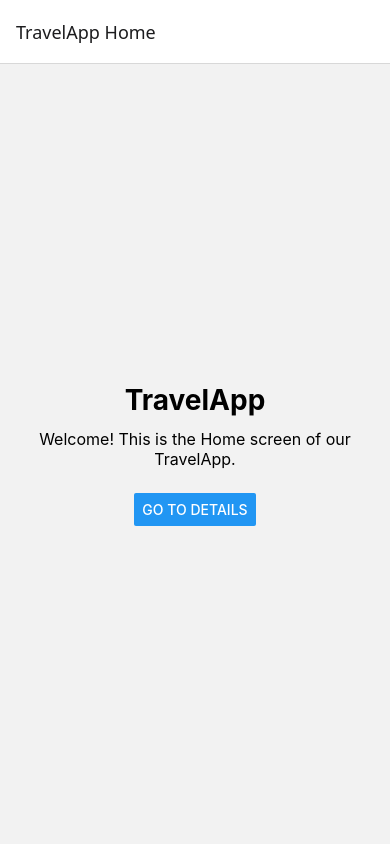
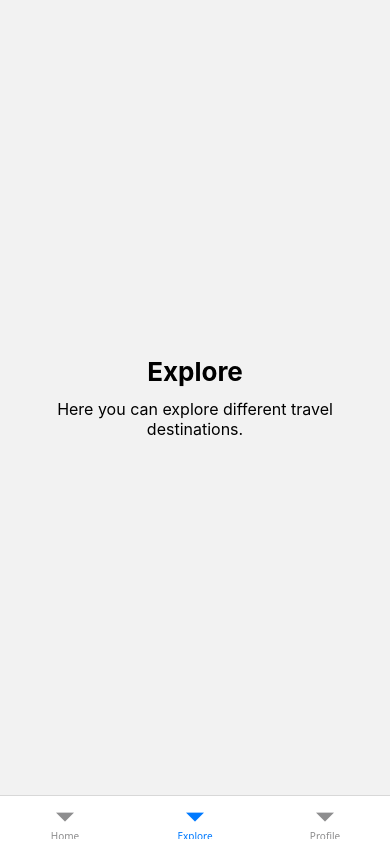
Before and after one commit to hsilaozyurt/TravelApp, a React Native app: screen /Explore in a window 390 px wide. Built offline with nearby package versions, Linux system fonts and the light colour scheme.

Commit message:
feat: add route params to pass data between screens (Part ,→ 3)

```diff
--- a/App.js
+++ b/App.js
@@ -3,45 +3,80 @@
 import React from 'react';
 import { NavigationContainer } from '@react-navigation/native';
 import { createNativeStackNavigator } from '@react-navigation/native-stack';
+import { createBottomTabNavigator } from '@react-navigation/bottom-tabs';
 
-// Az önce oluşturduğumuz ekran bileşenlerini import ediyoruz.
+// Ekran bileşenlerimiz
 import HomeScreen from './screens/HomeScreen';
 import DetailsScreen from './screens/DetailsScreen';
+import ExploreScreen from './screens/ExploreScreen';
+import ProfileScreen from './screens/ProfileScreen';
 
-// Stack navigator'ı oluşturuyoruz.
-// Stack, içindeki Screen'leri yönetip başlık, geri butonu gibi özellikleri sağlar.
+// Stack ve Tab navigator'larını oluşturuyoruz.
 const Stack = createNativeStackNavigator();
+const Tab = createBottomTabNavigator();
 
+/*
+  HomeStack:
+  - Sadece Home sekmesi için geçerli olan stack yapısı.
+  - HomeScreen ve DetailsScreen bu stack içinde.
+  - Böylece tab bar altta kalırken Home → Details arasında ileri/geri gidebiliyoruz.
+*/
+function HomeStack() {
+  return (
+    <Stack.Navigator>
+      <Stack.Screen
+        name="HomeMain"
+        component={HomeScreen}
+        options={{ title: 'TravelApp Home' }} // header başlığı
+      />
+      <Stack.Screen
+        name="Details"
+        component={DetailsScreen}
+        options={{ title: 'Details' }}
+      />
+    </Stack.Navigator>
+  );
+}
+
+// Uygulamanın ana bileşeni:
 export default function App() {
   return (
     <NavigationContainer>
       {/*
-        Stack.Navigator:
-        - initialRouteName ile açılışta hangi ekranın gösterileceğini belirliyoruz.
+        Tab.Navigator:
+        - Ekranın alt kısmındaki sekmeleri yönetir.
+        - Her Tab.Screen bir sekme (Home, Explore, Profile).
       */}
-      <Stack.Navigator initialRouteName="Home">
+      <Tab.Navigator
+        screenOptions={{
+          headerShown: false, // Tab içindeki stack kendi header'ını yönetecek
+        }}
+      >
         {/*
-          Home ekranı:
-          - name: Ekranın route adı (navigation.navigate('Home') vs.)
-          - component: Gösterilecek React bileşeni
-          - options: Header başlığı gibi ekstra ayarlar
+          Home sekmesi:
+          - component olarak HomeStack veriyoruz (içinde HomeMain + Details var).
+          - Tab başlığını "Home" olarak gösteriyoruz.
         */}
-        <Stack.Screen
-          name="Home"
-          component={HomeScreen}
-          options={{ title: 'TravelApp Home' }}
+        <Tab.Screen
+          name="HomeTab"
+          component={HomeStack}
+          options={{ title: 'Home' }}
         />
 
-        {/*
-          Details ekranı:
-          - HomeScreen'den navigation.navigate('Details') ile buraya geliyoruz.
-        */}
-        <Stack.Screen
-          name="Details"
-          component={DetailsScreen}
-          options={{ title: 'Details' }}
+        {/* Explore sekmesi: doğrudan ExploreScreen */}
+        <Tab.Screen
+          name="Explore"
+          component={ExploreScreen}
+          options={{ title: 'Explore' }}
         />
-      </Stack.Navigator>
+
+        {/* Profile sekmesi: doğrudan ProfileScreen */}
+        <Tab.Screen
+          name="Profile"
+          component={ProfileScreen}
+          options={{ title: 'Profile' }}
+        />
+      </Tab.Navigator>
     </NavigationContainer>
   );
 }
--- /dev/null
+++ b/screens/ExploreScreen.js
@@ -0,0 +1,36 @@
+// screens/ExploreScreen.js
+
+import React from 'react';
+import { View, Text, StyleSheet } from 'react-native';
+
+// ExploreScreen:
+// Kullanıcıya keşif ekranı gibi düşünebilirsin.
+// Şimdilik sadece basit bir metin göstereceğiz.
+export default function ExploreScreen() {
+  return (
+    <View style={styles.container}>
+      <Text style={styles.title}>Explore</Text>
+      <Text style={styles.subtitle}>
+        Here you can explore different travel destinations.
+      </Text>
+    </View>
+  );
+}
+
+const styles = StyleSheet.create({
+  container: {
+    flex: 1,
+    justifyContent: 'center',
+    alignItems: 'center',
+    padding: 16,
+  },
+  title: {
+    fontSize: 26,
+    fontWeight: 'bold',
+    marginBottom: 12,
+  },
+  subtitle: {
+    fontSize: 16,
+    textAlign: 'center',
+  },
+});
--- /dev/null
+++ b/screens/ProfileScreen.js
@@ -0,0 +1,36 @@
+// screens/ProfileScreen.js
+
+import React from 'react';
+import { View, Text, StyleSheet } from 'react-native';
+
+// ProfileScreen:
+// Kullanıcının profil bilgilerini gösterebileceğin ekran.
+// Şimdilik statik bir metin dursun.
+export default function ProfileScreen() {
+  return (
+    <View style={styles.container}>
+      <Text style={styles.title}>Profile</Text>
+      <Text style={styles.subtitle}>
+        This is your profile screen. User info will be shown here.
+      </Text>
+    </View>
+  );
+}
+
+const styles = StyleSheet.create({
+  container: {
+    flex: 1,
+    justifyContent: 'center',
+    alignItems: 'center',
+    padding: 16,
+  },
+  title: {
+    fontSize: 26,
+    fontWeight: 'bold',
+    marginBottom: 12,
+  },
+  subtitle: {
+    fontSize: 16,
+    textAlign: 'center',
+  },
+});
```
